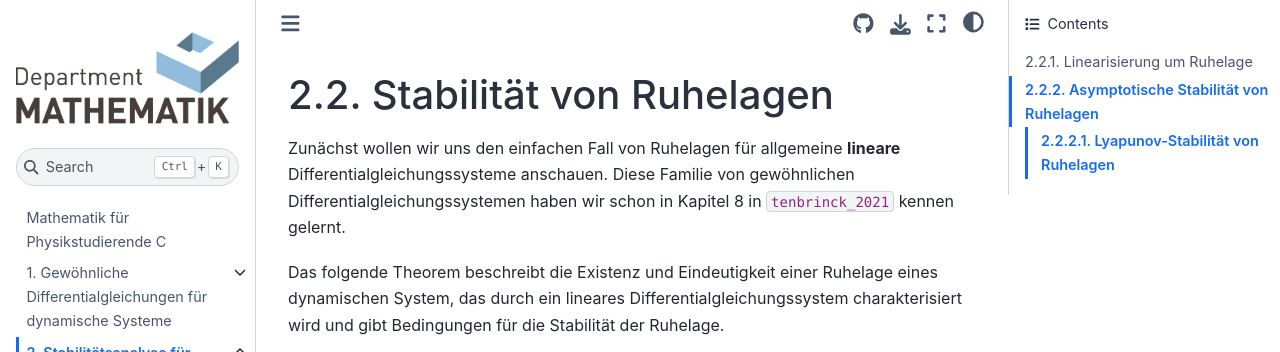
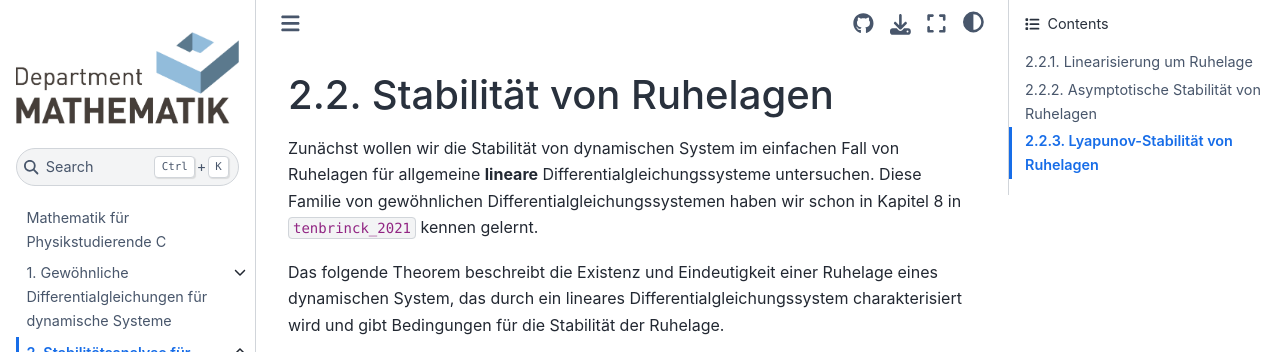
Before and after one commit to FAU-AMMN/MathPhysicsC, a Jupyter Book: the page built from ode_stability/ruhelagen.md, in a window 1280 px wide and 900 px high, cut to the strip 0-352 px from the top of the window. Built offline with Jupyter Book 1.0.4 settings and Sphinx 7.4.7 and the Sphinx Book theme 1.1.4, drawn with Linux system fonts in a browser that asks for light colours; pages that are not in the unit, such as notebooks, are missing from menus; cross-references to code outside the pages are shown as plain code; some of the changed lines change nothing that is shown.

Commit message:
Fixed some small mistakes.

`````diff
--- a/ode_stability/ruhelagen.md
+++ b/ode_stability/ruhelagen.md
@@ -1,6 +1,6 @@
 # Stabilität von Ruhelagen
 
-Zunächst wollen wir uns den einfachen Fall von Ruhelagen für allgemeine **lineare** Differentialgleichungssysteme anschauen.
+Zunächst wollen wir die Stabilität von dynamischen System im einfachen Fall von Ruhelagen für allgemeine **lineare** Differentialgleichungssysteme untersuchen.
 Diese Familie von gewöhnlichen Differentialgleichungssystemen haben wir schon in Kapitel 8 in {cite:p}`tenbrinck_2021` kennen gelernt.
 
 Das folgende Theorem beschreibt die Existenz und Eindeutigkeit einer Ruhelage eines dynamischen System, das durch ein lineares Differentialgleichungssystem charakterisiert wird und gibt Bedingungen für die Stabilität der Ruhelage.
@@ -40,8 +40,8 @@
 
 ```{math}
 \begin{align*}
-\|\Phi_t(x_0)\| &= \|e^{tA}x_0\| = \|S^{-1}e^{tJ}Sx\| = \|S^{-1}e^{tD}e^{tN}Sx\| \\
-&\leq \|S^{-1}\| \cdot \|e^{tD}\| \cdot \|e^{tN}\| \cdot \|S\| \cdot \|x\| \leq C_1 \cdot \|e^{tD}\| \cdot \|e^{t N}\|,
+\|\Phi_t(x_0)\| &= \|e^{tA}x_0\| = \|S^{-1}e^{tJ}Sx_0\| = \|S^{-1}e^{tD}e^{tN}Sx_0\| \\
+&\leq \|S^{-1}\| \cdot \|e^{tD}\| \cdot \|e^{tN}\| \cdot \|S\| \cdot \|x_0\| \leq C_1 \cdot \|e^{tD}\| \cdot \|e^{t N}\|,
 \end{align*}
 ```
 für eine Konstante $C_1 > 0$, die unabhängig von $t$ ist.
@@ -54,7 +54,7 @@
 e^{tN} = \sum_{k=0}^m \frac{(tN)^k}{k!} = \sum_{k=0}^m t^k\frac{N^k}{k!},
 ```
 
-welches ein Polynom vom Grad $m$ darstellt, wobei $m$ der Nilpotenzindex der Matrix $N$ ist.
+welches ein Polynom vom Grad $m$ darstellt, wobei $m \in \N$ der Nilpotenzindex der Matrix $N$ ist.
 
 Sei nun $\epsilon > 0$ beliebig klein gewählt.
 Dann lässt sich die Norm des Polynoms mit einer genügend großen Konstanten $C_2 > 0$, die von $\epsilon$ jedoch nicht von $t$ abhängt, durch eine gewöhnliche Exponentialfunktion abschätzen mit
@@ -93,7 +93,7 @@
 2\. Falls $\gamma <0$ gilt, so können wir abschätzen, dass
 
 ```{math}
-0\leq \|\Phi_t(x)-0\|\leq C e^{t\epsilon} e^{t \gamma} \to 0 \quad \text{ für } \ t \to \infty.
+0\leq \|\Phi_t(x_0)-0\|\leq C e^{t\epsilon} e^{t \gamma} \to 0 \quad \text{ für } \ t \to \infty.
 ```
 
 Dies liefert uns also **asymptotische Stabilität** der Ruhelage $0$.
@@ -256,7 +256,7 @@
 Der Beweis liefert zusätzlich die Aussage, dass alle $x\in U$ mit $\|x\|<\frac{r}{c}$ zu gegen die Gleichgewichtslage konvergierenden Orbits gehören, also in deren Einzugsbereich, dem so genannten *Bassin*, liegen.
 ````
 
-### Lyapunov-Stabilität von Ruhelagen
+## Lyapunov-Stabilität von Ruhelagen
 
 Während ein hinreichendes Kriterium für das Vorliegen *asymptotischer Stabilität* die strikte Ungleichung $Re(\lambda_i)<0$ für die Eigenwerte $\lambda_i$ der Jacobi-Matrix war, ist die Situation bezüglich der Liapunov-Stabilität komplizierter.
 
`````
